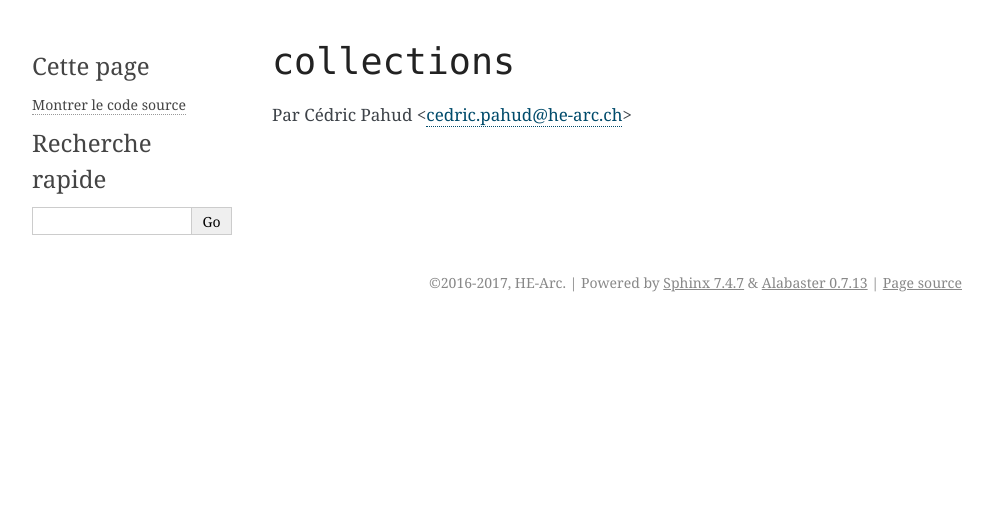
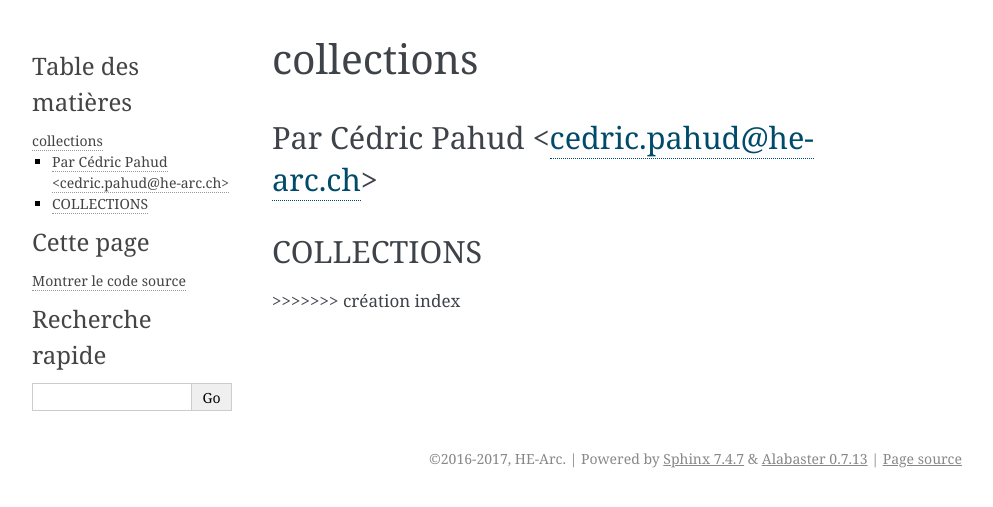
Before and after one commit to HE-Arc/livre-python, a Sphinx documentation site: the page built from source/collections/index.rst, in a window 1280 px wide. Shown: the top 507 px of the page, without its empty margins (148-1141 px from the left). Built offline with Sphinx 7.4.7, drawn with Linux system fonts in a browser that asks for light colours.

Commit message:
création index

```diff
--- a/source/collections/index.rst
+++ b/source/collections/index.rst
@@ -1,6 +1,12 @@
+
 .. _collections-tutorial:
 
-``collections``
-===============
+=============
+collections
+=============
 
 Par Cédric Pahud <cedric.pahud@he-arc.ch>
+=======
+COLLECTIONS
+===========
+>>>>>>> création index
```
